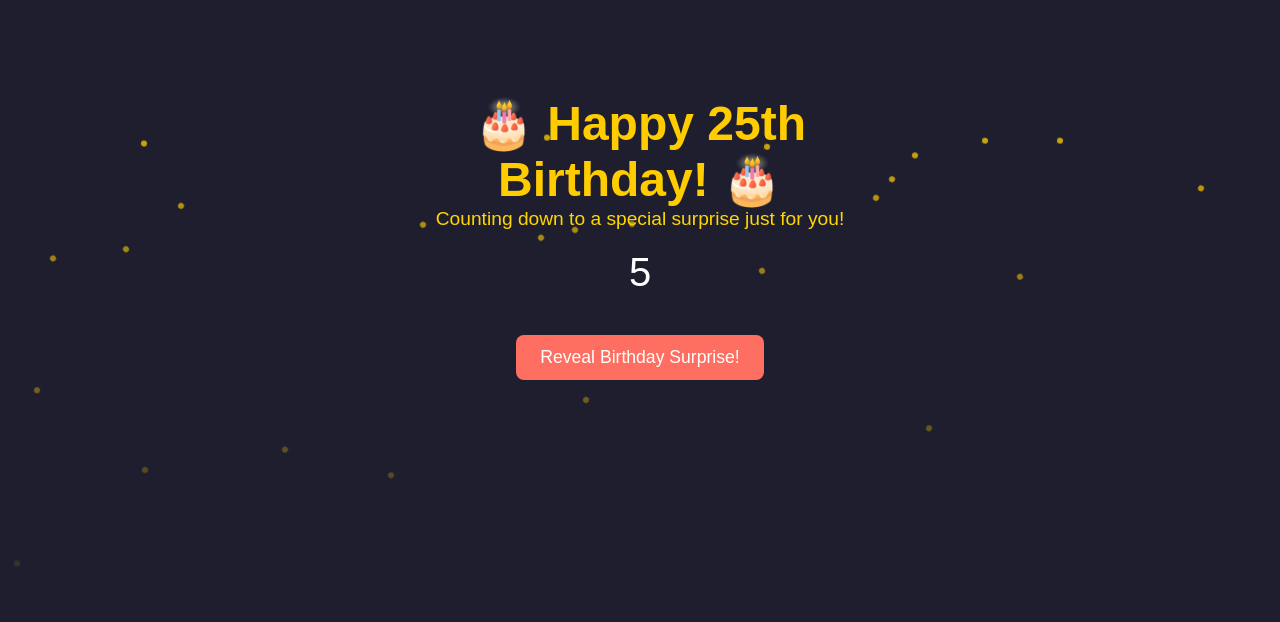
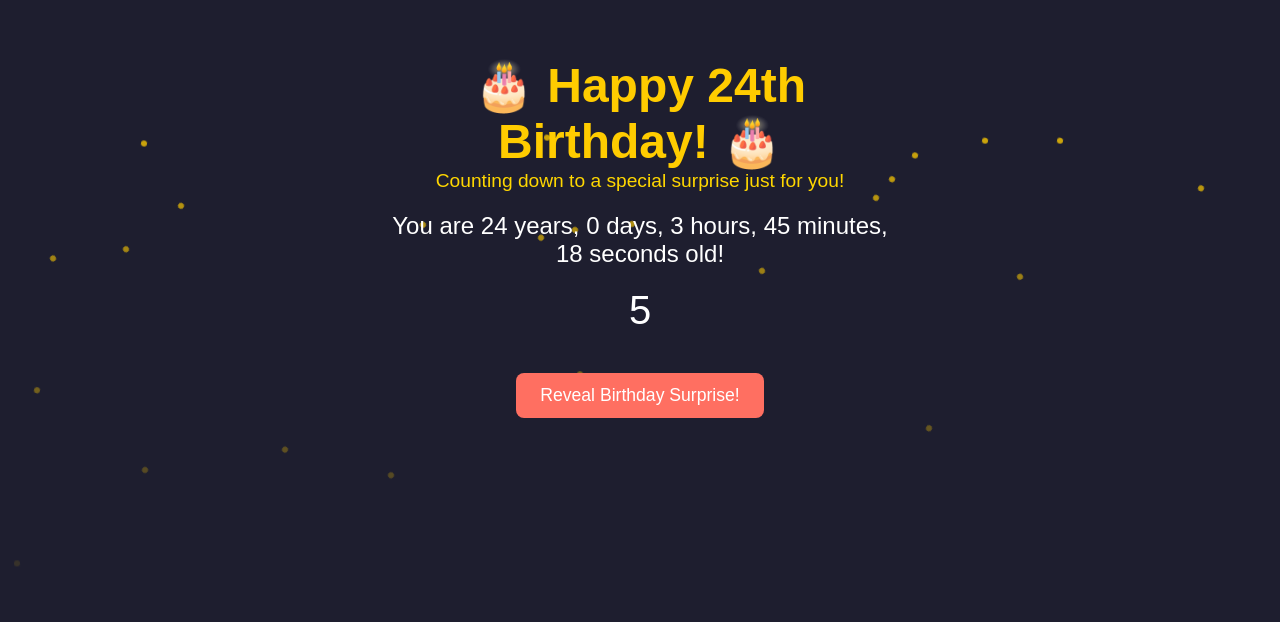
Before and after one commit to pavanjonnadula/wishes, a plain HTML site: page wishes.html in a window 1280 px wide. Shown: the part 178-800 px from the top of the page. Drawn offline with Linux system fonts and the light colour scheme.

Commit message:
Update wishes.html

```diff
--- a/wishes.html
+++ b/wishes.html
@@ -3,7 +3,7 @@
 <head>
     <meta charset="UTF-8">
     <meta name="viewport" content="width=device-width, initial-scale=1.0">
-    <title>Happy 25th Birthday!</title>
+    <title>Happy 24th Birthday!</title>
     <style>
         /* General styling */
         body, html {
@@ -36,6 +36,11 @@
         /* Countdown styling */
         #countdown {
             font-size: 2.5em;
+            margin: 20px 0;
+        }
+        /* Age display styling */
+        #age {
+            font-size: 1.5em;
             margin: 20px 0;
         }
         .button {
@@ -110,8 +115,9 @@
 </head>
 <body>
     <div class="container">
-        <h1>🎂 Happy 25th Birthday! 🎂</h1>
+        <h1>🎂 Happy 24th Birthday! 🎂</h1>
         <p>Counting down to a special surprise just for you!</p>
+        <div id="age"></div>
         <div id="countdown">10</div>
         <button class="button" onclick="revealMessage()">Reveal Birthday Surprise!</button>
     </div>
@@ -124,6 +130,26 @@
     </div>
 
     <script>
+        // Calculate age based on date of birth (16th April 2001)
+        function calculateAge() {
+            const birthDate = new Date('2001-04-16');
+            const currentDate = new Date();
+            const ageInMilliseconds = currentDate - birthDate;
+
+            const years = Math.floor(ageInMilliseconds / (1000 * 60 * 60 * 24 * 365.25));
+            const days = Math.floor((ageInMilliseconds % (1000 * 60 * 60 * 24 * 365.25)) / (1000 * 60 * 60 * 24));
+            const hours = Math.floor((ageInMilliseconds % (1000 * 60 * 60 * 24)) / (1000 * 60 * 60));
+            const minutes = Math.floor((ageInMilliseconds % (1000 * 60 * 60)) / (1000 * 60));
+            const seconds = Math.floor((ageInMilliseconds % (1000 * 60)) / 1000);
+
+            return `${years} years, ${days} days, ${hours} hours, ${minutes} minutes, ${seconds} seconds`;
+        }
+
+        // Display the age
+        document.addEventListener("DOMContentLoaded", function() {
+            document.getElementById('age').innerText = `You are ${calculateAge()} old!`;
+        });
+
         // Countdown timer
         let countdownValue = 10;
         const countdownElement = document.getElementById('countdown');
```
